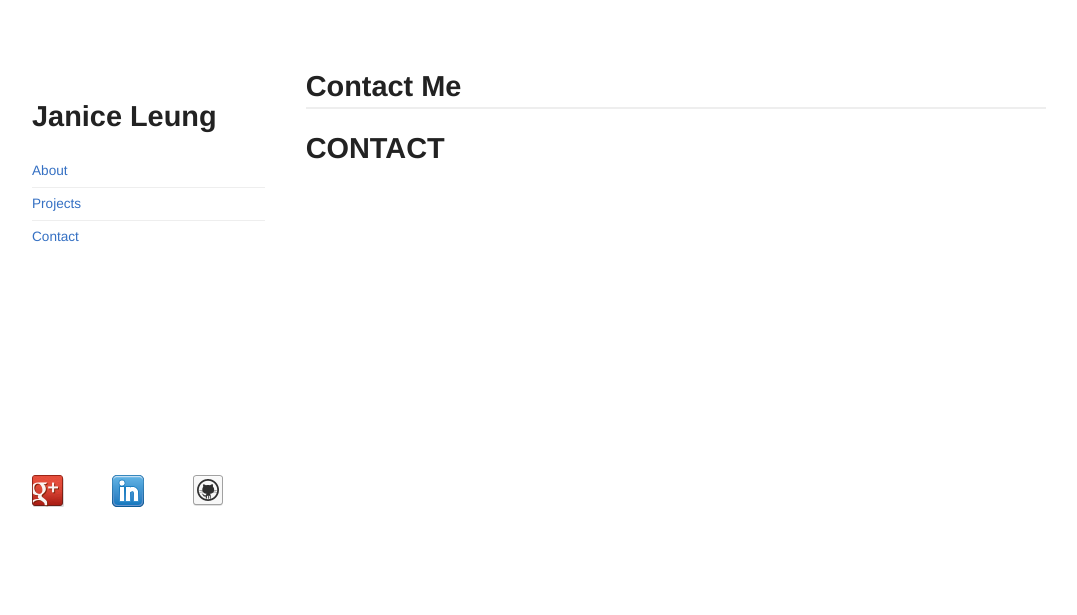
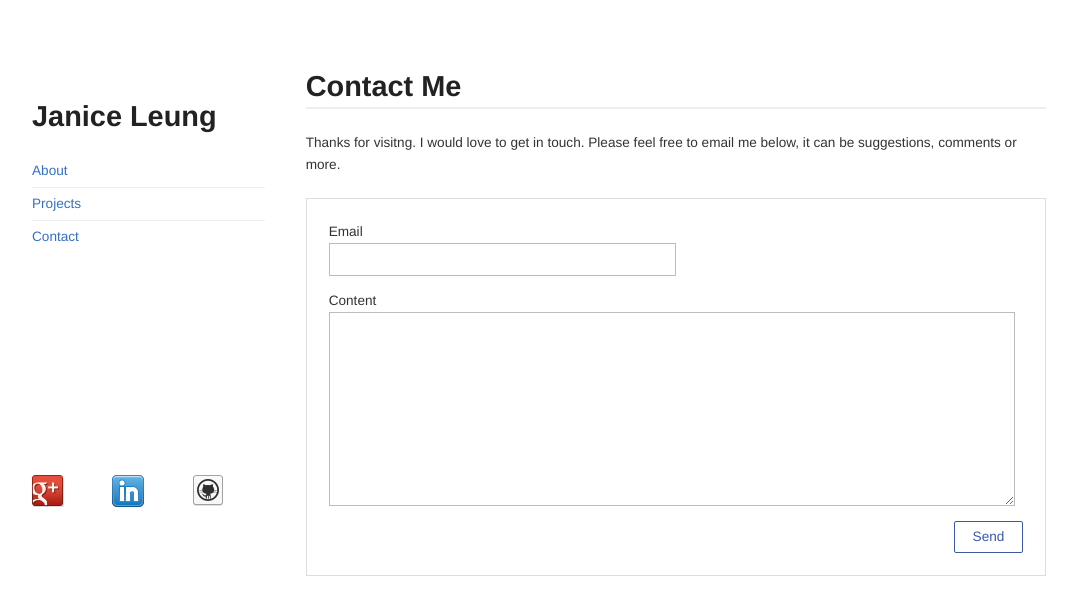
Before and after one commit to janicejl/portfolio_website, a Jekyll site: the page built from contact/index.html, in a window 1280 px wide. Shown: the top 615 px of the page, without its empty margins (96-1173 px from the left). Built offline with Jekyll 4.4.1, drawn with Linux system fonts in a browser that asks for light colours.

Commit message:
contact me and framework for projects done.

```diff
--- a/_config.yml
+++ b/_config.yml
@@ -6,9 +6,11 @@ description: > # this means to ignore newlines until "baseurl:"
   line in _config.yml. It will appear in your document head meta (for
   Google search results) and in your feed.xml site description.
 baseurl: "" # the subpath of your site, e.g. /blog/
-url: "http://yourdomain.com" # the base hostname & protocol for your site
+url: "http://localhost:4000" # the base hostname & protocol for your site
 twitter_username: jekyllrb
 github_username:  jekyll
+paginate: 5
+paginate_path: "/projects/page:num"
 
 # Build settings
 markdown: kramdown
--- a/contact/index.html
+++ b/contact/index.html
@@ -3,4 +3,23 @@ layout: default
 title: Contact Me
 ---
 
-<h1>CONTACT</h1>
+<div>
+  Thanks for visitng. I would love to get in touch. Please feel free to email me below, it can be suggestions, comments or more.
+</div>
+
+<br />
+
+<form method="post" action="//forms.brace.io/jjw1707@gmail.com" class="forms">
+  <fieldset>
+    <label>
+      Email
+      <input type="email" name="_replyto" class="width-50">
+    </label>
+    <label>
+      Content
+      <textarea name="body" class="width-100" rows=10></textarea>
+    </label>
+    <input type="submit" value="Send" class="btn btn-outline btn-blue right">
+    <input type="hidden" name="_next" value="{{ site.url }}/contact/thanks" />
+  </fieldset>
+</form>
```
Also changed, not shown: _posts/2013-06-29-Fun-With-Words.markdown (added, +14 -0 lines), _posts/2014-08-19-welcome-to-jekyll.markdown (deleted, +0 -25 lines), about/index.md (+3 -1 lines), contact/thanks/index.md (added, +8 -0 lines), projects/index.html (+41 -0 lines).
